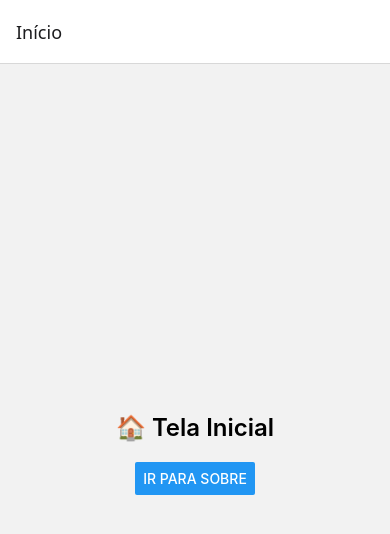
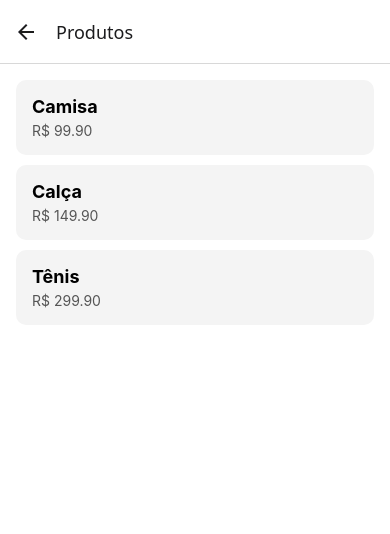
Before and after one commit to nenicolle/AppVidya, a React Native app: screen /Products in a window 390 px wide. Shown: the top 534 px of the page. Built offline with nearby package versions, Linux system fonts and the light colour scheme.

Commit message:
test: testando git navigation com paginas genericas

```diff
--- a/src/navigation/AppNavigator.tsx
+++ b/src/navigation/AppNavigator.tsx
@@ -5,12 +5,14 @@ import {
   NativeStackScreenProps,
 } from '@react-navigation/native-stack';
 import HomeScreen from '../screens/HomeScreen';
-// import AboutScreen from '../screens/AboutScreen';
+import ProductsScreen from '../screens/Products/ProductsScreen';
+import ProductDetailsScreen from '../screens/Products/ProductDetails';
 
-// 🔹 Tipos de rotas (muito importante!)
 export type RootStackParamList = {
   Home: undefined;
   About: undefined;
+  Products: undefined;
+  ProductDetails: { product: any };
 };
 
 const Stack = createNativeStackNavigator<RootStackParamList>();
@@ -24,11 +26,16 @@ export default function AppNavigator() {
           component={HomeScreen}
           options={{ title: 'Início' }}
         />
-        {/* <Stack.Screen
-          name="About"
-          component={AboutScreen}
-          options={{ title: 'Sobre' }}
-        /> */}
+            <Stack.Screen
+        name="Products"
+        component={ProductsScreen}
+        options={{ title: 'Produtos' }}
+      />
+  <Stack.Screen
+        name="ProductDetails"
+        component={ProductDetailsScreen}
+        options={{ title: 'Detalhes do Produto' }}
+      />
       </Stack.Navigator>
     </NavigationContainer>
   );
--- a/src/screens/HomeScreen.tsx
+++ b/src/screens/HomeScreen.tsx
@@ -3,16 +3,15 @@ import { View, Text, Button, StyleSheet } from 'react-native';
 import type { NativeStackScreenProps } from '@react-navigation/native-stack';
 import type { RootStackParamList } from '../navigation/AppNavigator';
 
-// 🔹 Pega os tipos diretamente do AppNavigator
 type Props = NativeStackScreenProps<RootStackParamList, 'Home'>;
 
 export default function HomeScreen({ navigation }: Props) {
   return (
     <View style={styles.container}>
-      <Text style={styles.title}>🏠 Tela Inicial</Text>
+      <Text style={styles.title}> Tela Inicial</Text>
       <Button
         title="Ir para Sobre"
-        onPress={() => navigation.navigate('About')}
+        onPress={() => navigation.navigate('Products')}
       />
     </View>
   );
--- /dev/null
+++ b/src/screens/Products/ProductDetails.tsx
@@ -0,0 +1,52 @@
+import React from 'react';
+import { View, Text, StyleSheet, Button } from 'react-native';
+import { useRoute, useNavigation } from '@react-navigation/native';
+import type { RouteProp } from '@react-navigation/native';
+import type { RootStackParamList } from '../../navigation/AppNavigator';
+
+type ProductDetailsRouteProp = RouteProp<RootStackParamList, 'ProductDetails'>;
+
+export default function ProductDetailsScreen() {
+  const route = useRoute<ProductDetailsRouteProp>();
+  const navigation = useNavigation();
+  const { product } = route.params;
+
+  return (
+    <View style={styles.container}>
+      <Text style={styles.title}>{product.name}</Text>
+      <Text style={styles.price}>Preço: R$ {product.price.toFixed(2)}</Text>
+      <Text style={styles.description}>
+        Descrição: Produto de alta qualidade da linha Vidya
+      </Text>
+
+      <View style={styles.buttonContainer}>
+        <Button title="Voltar" onPress={() => navigation.goBack()} />
+      </View>
+    </View>
+  );
+}
+
+const styles = StyleSheet.create({
+  container: {
+    flex: 1,
+    padding: 20,
+    backgroundColor: '#fff',
+  },
+  title: {
+    fontSize: 24,
+    fontWeight: 'bold',
+    marginBottom: 10,
+  },
+  price: {
+    fontSize: 18,
+    color: '#007AFF',
+    marginBottom: 15,
+  },
+  description: {
+    fontSize: 16,
+    color: '#333',
+  },
+  buttonContainer: {
+    marginTop: 20,
+  },
+});
--- /dev/null
+++ b/src/screens/Products/ProductsScreen.tsx
@@ -0,0 +1,61 @@
+import React from 'react';
+import { View, Text, FlatList, TouchableOpacity, StyleSheet } from 'react-native';
+import { useNavigation } from '@react-navigation/native';
+import type { NativeStackNavigationProp } from '@react-navigation/native-stack';
+import type { RootStackParamList } from '../../navigation/AppNavigator';
+
+type ProductsNavProp = NativeStackNavigationProp<RootStackParamList, 'Products'>;
+
+const products = [
+  { id: '1', name: 'Camisa ', price: 99.9 },
+  { id: '2', name: 'Calça ', price: 149.9 },
+  { id: '3', name: 'Tênis ', price: 299.9 },
+];
+
+export default function ProductsScreen() {
+  const navigation = useNavigation<ProductsNavProp>();
+
+  const handleProductPress = (product: any) => {
+    navigation.navigate('ProductDetails', { product });
+  };
+
+  return (
+    <View style={styles.container}>
+      <FlatList
+        data={products}
+        keyExtractor={(item) => item.id}
+        renderItem={({ item }) => (
+          <TouchableOpacity
+            style={styles.card}
+            onPress={() => handleProductPress(item)}
+          >
+            <Text style={styles.name}>{item.name}</Text>
+            <Text style={styles.price}>R$ {item.price.toFixed(2)}</Text>
+          </TouchableOpacity>
+        )}
+      />
+    </View>
+  );
+}
+
+const styles = StyleSheet.create({
+  container: {
+    flex: 1,
+    padding: 16,
+    backgroundColor: '#fff',
+  },
+  card: {
+    backgroundColor: '#f4f4f4',
+    padding: 16,
+    borderRadius: 10,
+    marginBottom: 10,
+  },
+  name: {
+    fontSize: 18,
+    fontWeight: 'bold',
+  },
+  price: {
+    marginTop: 5,
+    color: '#555',
+  },
+});
```
